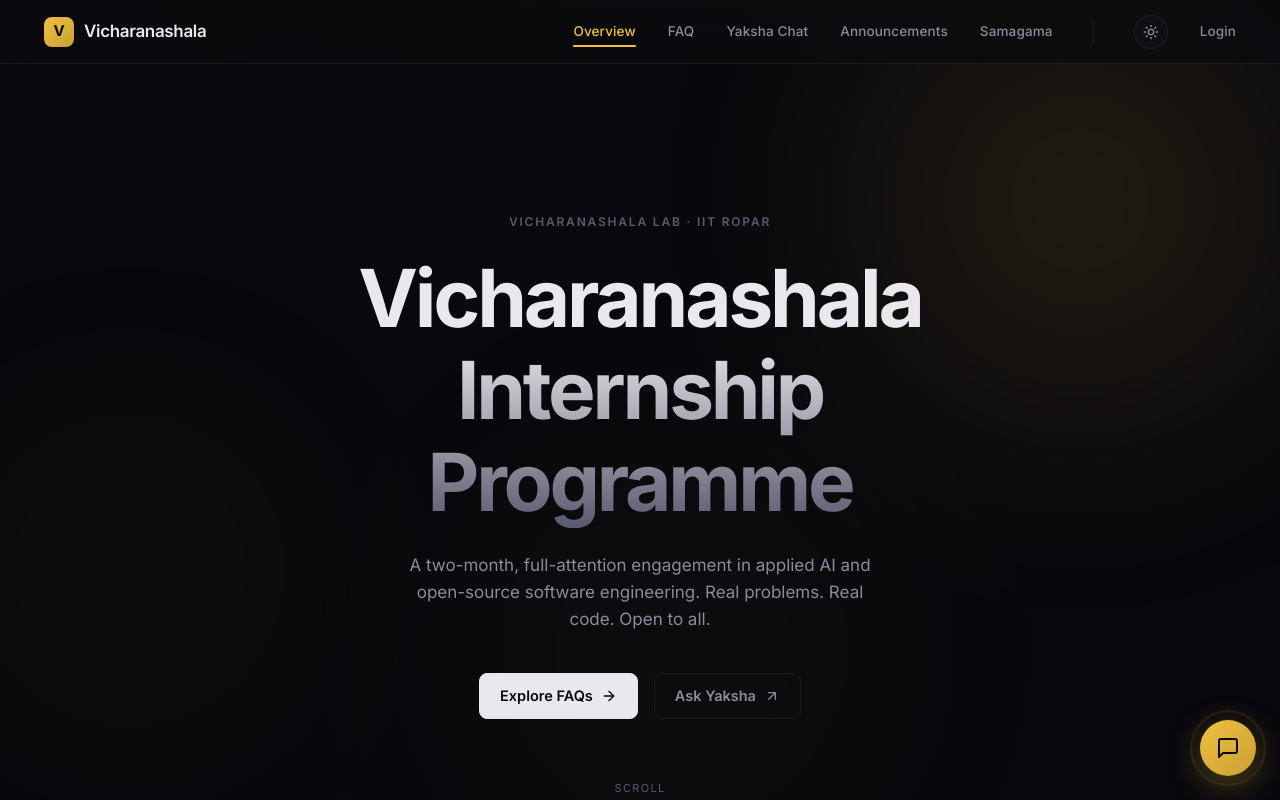
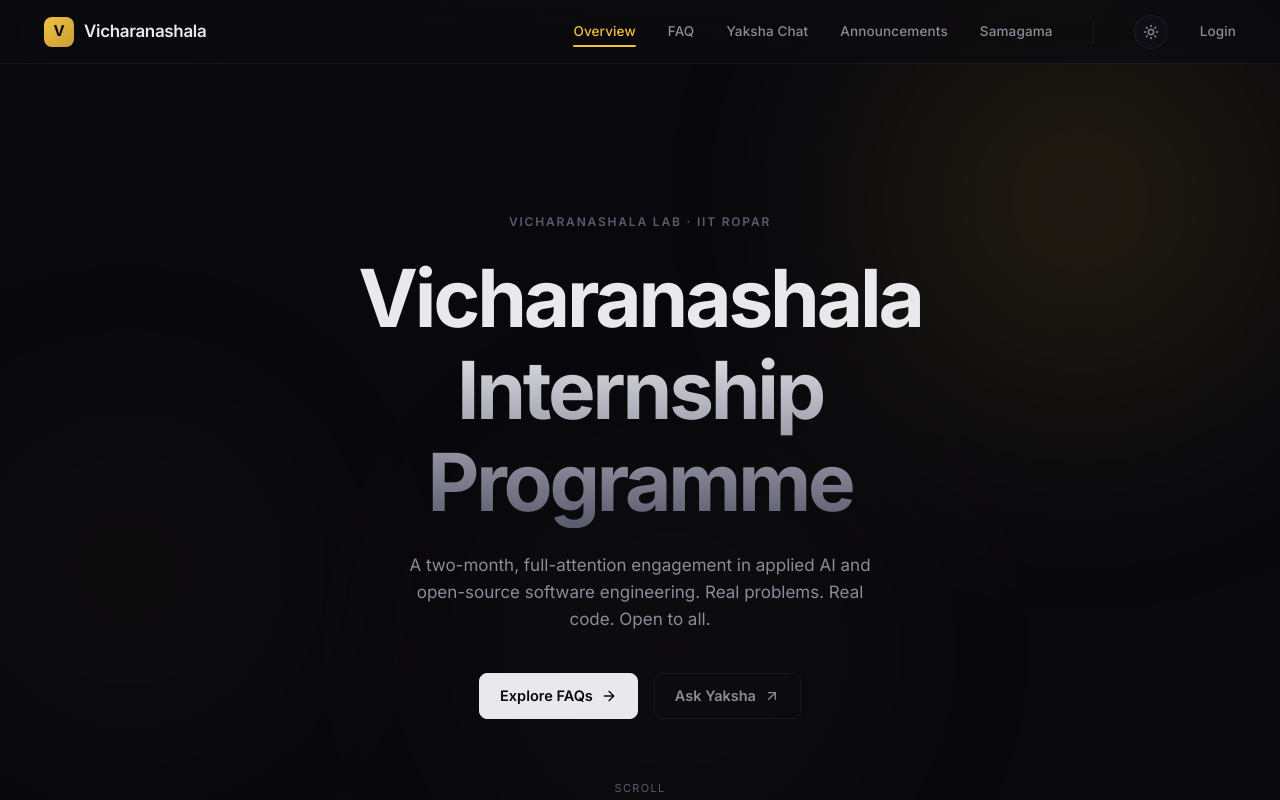
Before and after one commit to guptalagan43/vicharanashala-faq-portal, a React (Vite) app in the folder frontend/: page / in a window 1280 px wide. Shown: the top 800 px of the page. Built offline with nearby package versions, Linux system fonts and the light colour scheme.

Commit message:
style: remove floating FAB message icon

```diff
--- a/frontend/src/components/Layout.tsx
+++ b/frontend/src/components/Layout.tsx
@@ -1,22 +1,12 @@
 import React, { useState, useEffect } from 'react';
-import { Outlet, useRouterState } from '@tanstack/react-router';
+import { Outlet } from '@tanstack/react-router';
 import { Header } from './Header';
 import { Footer } from './Footer';
 import { ArrowUp } from 'lucide-react';
-import YakshaChat from './YakshaChat';
 
 export const Layout: React.FC = () => {
   const [showBackToTop, setShowBackToTop] = useState(false);
   const [mousePos, setMousePos] = useState({ x: -400, y: -400 });
-  const [chatOpen, setChatOpen] = useState(false);
-
-  const router = useRouterState();
-  const currentPath = router.location.pathname;
-
-  const isChatRoute = currentPath.startsWith('/chat');
-  const isAdminRoute = currentPath.startsWith('/admin');
-  const isAuthRoute = currentPath.startsWith('/login') || currentPath.startsWith('/signup') || currentPath.startsWith('/forgot-password');
-  const showFloatingChat = !isChatRoute && !isAdminRoute && !isAuthRoute;
 
   useEffect(() => {
     const handleScroll = () => {
@@ -54,42 +44,6 @@
       >
         <ArrowUp size={18} />
       </button>
-
-      {showFloatingChat && (
-        <>
-          <button
-            className="yaksha-fab"
-            aria-label="Open Yaksha chat"
-            onClick={() => setChatOpen(prev => !prev)}
-          >
-            <svg viewBox="0 0 24 24" fill="none" stroke="currentColor" strokeWidth="2" strokeLinecap="round" strokeLinejoin="round" style={{ width: '24px', height: '24px' }}>
-              <path d="M21 15a2 2 0 0 1-2 2H7l-4 4V5a2 2 0 0 1 2-2h14a2 2 0 0 1 2 2z" />
-            </svg>
-          </button>
-
-          {chatOpen && (
-            <>
-              {/* Desktop floating panel */}
-              <div className="yaksha-desktop-container">
-                <YakshaChat isModal={true} onClose={() => setChatOpen(false)} />
-              </div>
-
-              {/* Mobile slide-down modal sheet */}
-              <div
-                className="yaksha-modal-overlay open"
-                onClick={(e) => { if (e.target === e.currentTarget) setChatOpen(false); }}
-                aria-modal="true"
-                role="dialog"
-                aria-label="Yaksha chat mobile"
-              >
-                <div className="yaksha-modal-sheet">
-                  <YakshaChat isModal={true} onClose={() => setChatOpen(false)} />
-                </div>
-              </div>
-            </>
-          )}
-        </>
-      )}
     </div>
   );
 };
```
